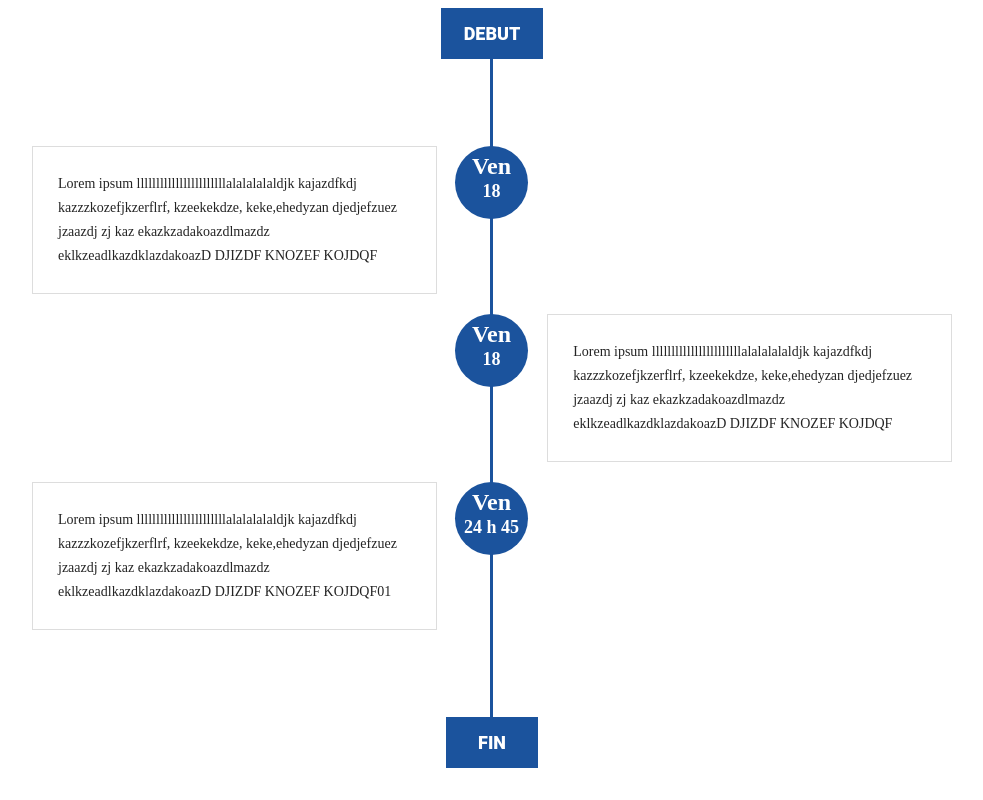
After one commit to Lytil/La-course-du-Roi, a PHP site: page /Site/programme.html in a window 1280 px wide. The commit adds this page. Shown: the whole page, without its empty margins (148-1131 px from the left). Run offline with PHP 8.4, Linux system fonts and the light colour scheme.

Commit message:
Add files via upload
Ajout de la page programme, juste "l'arbre" pour l'instant

```diff
--- a/Dorian/Site/confrerie.html
+++ b/Dorian/Site/confrerie.html
@@ -15,7 +15,7 @@
             <p>Les habituelles confréries présentes dans le Velay chaque année reviendront défendre leurs couleurs dans une formule de tournoi médiéval revisitée. Elles seront représentées par leurs champions préalablement sélectionnés parmi la liste des inscrits; la participation est Ouverte à Tous !</p>
         </div>
     </section>
-    <h1>Présentation des Confreries</h1>
+    <h1>Presentation des Confreries</h1>
     <section  class="presentation-conf">
 
     </section>
--- /dev/null
+++ b/Dorian/Site/css/programme.css
@@ -0,0 +1,172 @@
+/*-------Timeline------*/
+#timeline {
+    position: relative;
+    max-width: 920px;
+    width: 100%;
+    margin: 0 auto;
+  }
+  #timeline .timeline-debut,
+  #timeline .timeline-fin {
+    display: table;
+    font-family: "Roboto", sans-serif;
+    font-size: 18px;
+    font-weight: 900;
+    text-transform: uppercase;
+    background: #1B539D;
+    padding: 15px 23px;
+    color: #fff;
+    max-width: 5%;
+    width: 100%;
+    text-align: center;
+    margin: 0 auto;
+  }
+  #timeline .ligne {
+    position: absolute;
+    width: 3px;
+    height: 100%;
+    top: 0;
+    left: 50%;
+    margin-left: -2px;
+    background: #1B539D;
+    z-index: -1;
+  }
+  #timeline .timeline-contenu {
+    padding-top: 67px;
+    padding-bottom: 67px;
+  }
+  .article {
+    width: 100%;
+    height: 100%;
+    position: relative;
+    overflow: hidden;
+    margin: 20px 0;
+  }
+  .article .container-contenu-gauche,
+  .article .container-contenu-droit {
+    max-width: 44%;
+    width: 100%;
+  }
+
+  .article .contenu-gauche,
+  .article .contenu-droit {
+    position: relative;
+    width: auto;
+    border: 1px solid #ddd;
+    background-color: #fff;
+    padding: 25px 25px;
+  }
+  .article p {
+    margin: 0 ;
+    padding: 0;
+    font-weight: 400;
+    color: #242424;
+    font-size: 14px;
+    line-height: 24px;
+    position: relative;
+  }
+  /*.article p span.numero {
+    position: absolute;
+    font-weight: 300;
+    font-size: 18px;
+    top: 10px;
+    left: -70px;
+    color: #1B539D;
+  }*/
+  .article .container-contenu-gauche {
+    float: left;
+  }
+  .article .container-contenu-droit {
+    float: right;
+  }
+  .article .contenu-gauche:before,
+  .article .contenu-droit:before{
+    position: absolute;
+    top: 20px;
+    font-size: 23px;
+    font-family: "FontAwesome";
+    color: #fff;
+  }
+  .article .contenu-gauche:before {
+    right: -8px;
+  }
+  .article .contenu-droit:before {
+    left: -8px;
+  }
+  .article .boule-horaire {
+    position: absolute;
+    top: 0;
+    left: 50%;
+    width: 73px;
+    height: 73px;
+    margin-left: -37px;
+    color: #fff;
+    border-radius: 100%;
+    background: #1B539D;
+  }
+  .article .boule-horaire .jour,
+  .article .boule-horaire .heure {
+    display: block;
+    text-align: center;
+
+    font-weight: 900;
+  }
+  .article .boule-horaire .jour {
+    font-size: 24px;
+    line-height: 40px;
+  }
+  .article .boule-horaire .heure {
+    font-size: 18px;
+    line-height: 10px;
+  }
+  /*--------Fin timeline---------------*/
+
+  /*-------- responsive de la timeline --------*/
+  @media only screen and (max-width: 830px) {
+    #timeline .timeline-debut,
+    #timeline .timeline-fin {
+      margin: 0;
+    }
+    #timeline .ligne {
+      margin-left: 0;
+      left: 50px;
+    }
+    .article .boule-horaire {
+      margin-left: 0;
+      left: 14.5px;
+    }
+    .article .container-contenu-gauche,
+    .article .container-contenu-droit {
+      max-width: 100%;
+      width: auto;
+      float: none;
+      margin-left: 110px;
+      min-height: 53px;
+    }
+    .article .container-contenu-gauche,
+    .article .contenu-droit {
+      margin-bottom: 20px;
+    }
+    .article .contenu-gauche,
+    .article .contenu-droit {
+      padding: 10px 25px;
+      min-height: 65px;
+    }
+    .article .contenu-gauche:before {
+      content: "\f0d9";
+      right: auto;
+      left: -8px;
+    }
+    .article .contenu-droit:before {
+      display: none;
+    }
+  }
+  @media only screen and (max-width: 400px) {
+    .article p {
+      margin: 0;
+    }
+    /*.article p span.numero {
+      display: none;
+    }
+    */
+  }
+  /*--------Fin du responsive de Timeline --------*/
--- a/Dorian/Site/css/style.css
+++ b/Dorian/Site/css/style.css
@@ -71,6 +71,7 @@ header .logo{
     position: relative;
     transition: 0.6s;
     height: 12.31vh;
+    width: 100%;
 }
 header.sticky .logo{
     height:7.22vh;
@@ -95,6 +96,10 @@ header ul li{
 header ul li:hover{
     padding-top: 9px;
     padding-bottom: 6px;
+
+}
+.bar:hover{
+    transition: 0s;
     border-bottom: solid#fff;
     border-width: 1.5px;
 }
--- a/Dorian/Site/epreuve.html
+++ b/Dorian/Site/epreuve.html
@@ -27,7 +27,7 @@
                         <div class="container">
                             <div class="card">
                             <div class="front">
-                                <img src="image/bg.jpg">
+                                <div class="centre-img"><img src="image/bg.jpg"></div>
                             </div>
                             <div class="back">
                                 <h1>Back of Card</h1>
@@ -40,7 +40,8 @@
                         <div class="container">
                             <div class="card">
                             <div class="front">
-                                <img src="image/bg2.png">
+                                <div class="centre-img"><img src="image/bg2.png"></div>
+
                             </div>
                             <div class="back">
                                 <h1>Back of Card</h1>
--- /dev/null
+++ b/Dorian/Site/programme.html
@@ -0,0 +1,86 @@
+<!DOCTYPE html>
+<html lang="en">
+<head>
+    <meta charset="UTF-8">
+    <meta http-equiv="X-UA-Compatible" content="IE=edge">
+    <meta name="viewport" content="width=device-width, initial-scale=1.0">
+    <title>Programme</title>
+    <!-- <link rel="stylesheet" href="css/style.css"> -->
+    <link rel="stylesheet" href="css/programme.css">
+</head>
+<body>
+    <!-- <h1>Honneur aux Participants, Gloire aux Vainqueurs</h1>
+    <section id="contenu" class="para-image3">
+        <div class="paragraphe">
+            <p>Les festivités débuteront vendredi soir, avec un défilé des participants, leurs caisses à savon et les couleurs qu'ils représentent.
+                Il est évidemment possible de coucourir sous bannière personnelle ou neute, tant que le thème est respecté.
+                Ils passeront devant la tribune installée pour l'occasion sur le boulevard Saint-Louis, où seront installés les jurys des différentes épreuves.
+            </p>
+        </div>
+    </section> -->
+    <!-- <h1>Programme</h1> -->
+
+
+
+    <section class="arbre">
+    <div class="containerTimeOne">
+
+            <!-- Vertical Timeline -->
+            <section id="timeline">
+                <div class="timeline-debut">Debut</div>
+                <div class="ligne"></div>
+                <div class="timeline-contenu">
+
+
+                <!-- Article -->
+                <div class="article">
+                    <div class="container-contenu-gauche">
+                        <div class="contenu-gauche">
+                            <p>Lorem ipsum lllllllllllllllllllllllalalalalaldjk kajazdfkdj kazzzkozefjkzerflrf, kzeekekdze,  keke,ehedyzan  djedjefzuez jzaazdj zj kaz ekazkzadakoazdlmazdz eklkzeadlkazdklazdakoazD DJIZDF KNOZEF KOJDQF<!--<span class="numero">01 H 00</span>--></p>
+                        </div>
+                    </div>
+                    <div class="boule-horaire">
+                        <span class="jour">Ven</span>
+                        <span class="heure">18</span>
+                    </div>
+                </div>
+                <!-- // Article -->
+
+
+                <!-- Article -->
+                <div class="article">
+
+                    <div class="container-contenu-droit">
+                        <div class="contenu-droit">
+                            <p>Lorem ipsum lllllllllllllllllllllllalalalalaldjk kajazdfkdj kazzzkozefjkzerflrf, kzeekekdze,  keke,ehedyzan  djedjefzuez jzaazdj zj kaz ekazkzadakoazdlmazdz eklkzeadlkazdklazdakoazD DJIZDF KNOZEF KOJDQF </p>
+                        </div>
+                    </div>
+                    <div class="boule-horaire">
+                        <span class="jour">Ven</span>
+                        <span class="heure">18</span>
+                    </div>
+                </div>
+                <!-- // Article -->
+
+                <!-- Article -->
+                <div class="article">
+
+                    <div class="container-contenu-gauche">
+                        <div class="contenu-gauche">
+                            <p>Lorem ipsum lllllllllllllllllllllllalalalalaldjk kajazdfkdj kazzzkozefjkzerflrf, kzeekekdze,  keke,ehedyzan  djedjefzuez jzaazdj zj kaz ekazkzadakoazdlmazdz eklkzeadlkazdklazdakoazD DJIZDF KNOZEF KOJDQF<span class="numero">01</span></p>
+                        </div>
+                        <div class="boule-horaire">
+                            <span class="jour">Ven</span>
+                            <span class="heure">24 h 45</span>
+                        </div>
+                    </div>
+                </div>
+                <!-- // Article -->
+                </div>
+                <div class="timeline-fin">Fin</div>
+            </section>
+            <!-- // Vertical Timeline -->
+         </div>
+    </section>
+</body>
+</html>
```
Also changed, not shown: Dorian/Site/css/epreuve.css (+7 -4 lines), Dorian/Site/index.html (+32 -4 lines), Dorian/Site/image/logo.svg (added).
